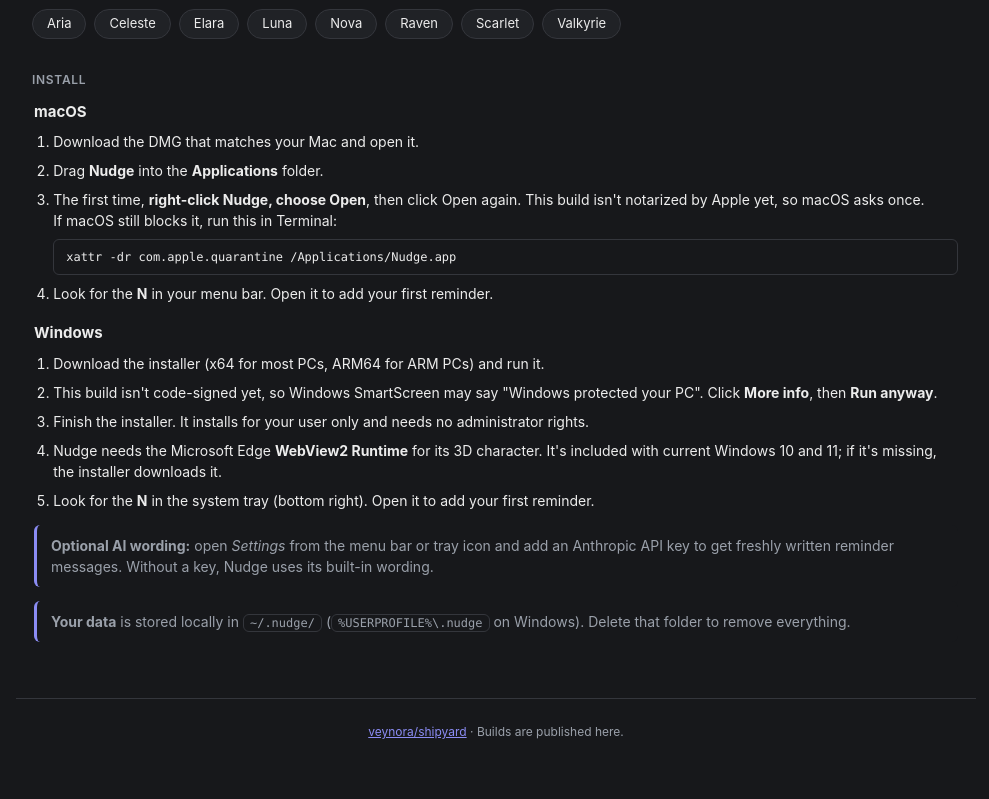
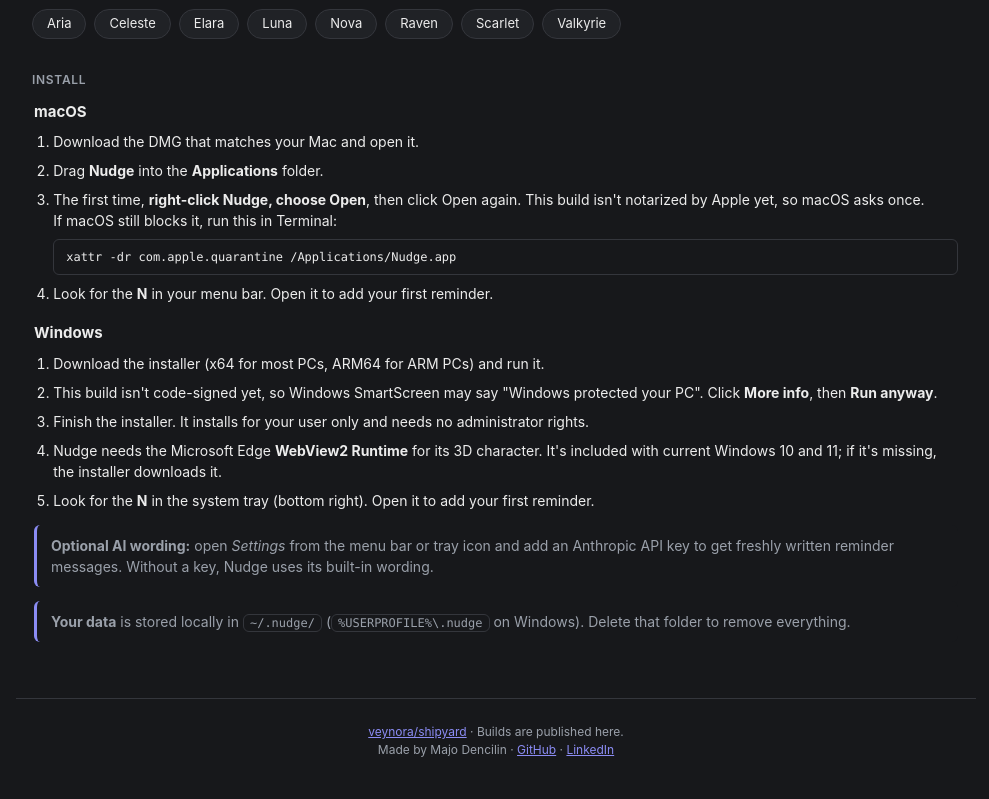
Before and after one commit to veynora/shipyard, a plain HTML site: page nudge/index.html in a window 1280 px wide. Shown: the part 1038-1837 px from the top of the page, without its empty margins (144-1133 px from the left). Drawn offline with Linux system fonts and the light colour scheme.

Commit message:
updated the owner ship

```diff
--- a/nudge/index.html
+++ b/nudge/index.html
@@ -166,6 +166,6 @@
 
 </main>
 
-<footer><a href="https://github.com/veynora/shipyard">veynora/shipyard</a> &middot; Builds are published here.</footer>
+<footer><a href="https://github.com/veynora/shipyard">veynora/shipyard</a> &middot; Builds are published here.<br>Made by Majo Dencilin &middot; <a href="https://github.com/dencilin" target="_blank" rel="noopener noreferrer">GitHub</a> &middot; <a href="https://www.linkedin.com/in/majodencilin/" target="_blank" rel="noopener noreferrer">LinkedIn</a></footer>
 </body>
 </html>
```
